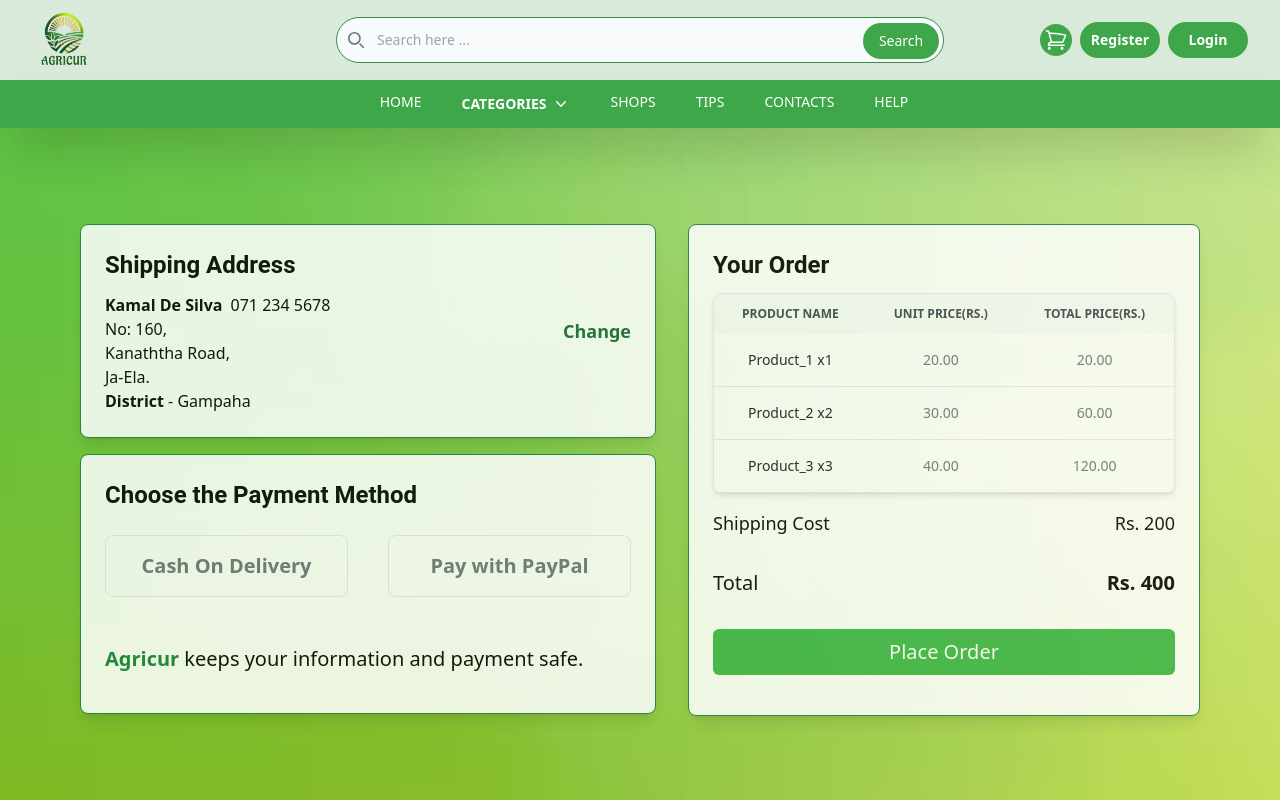
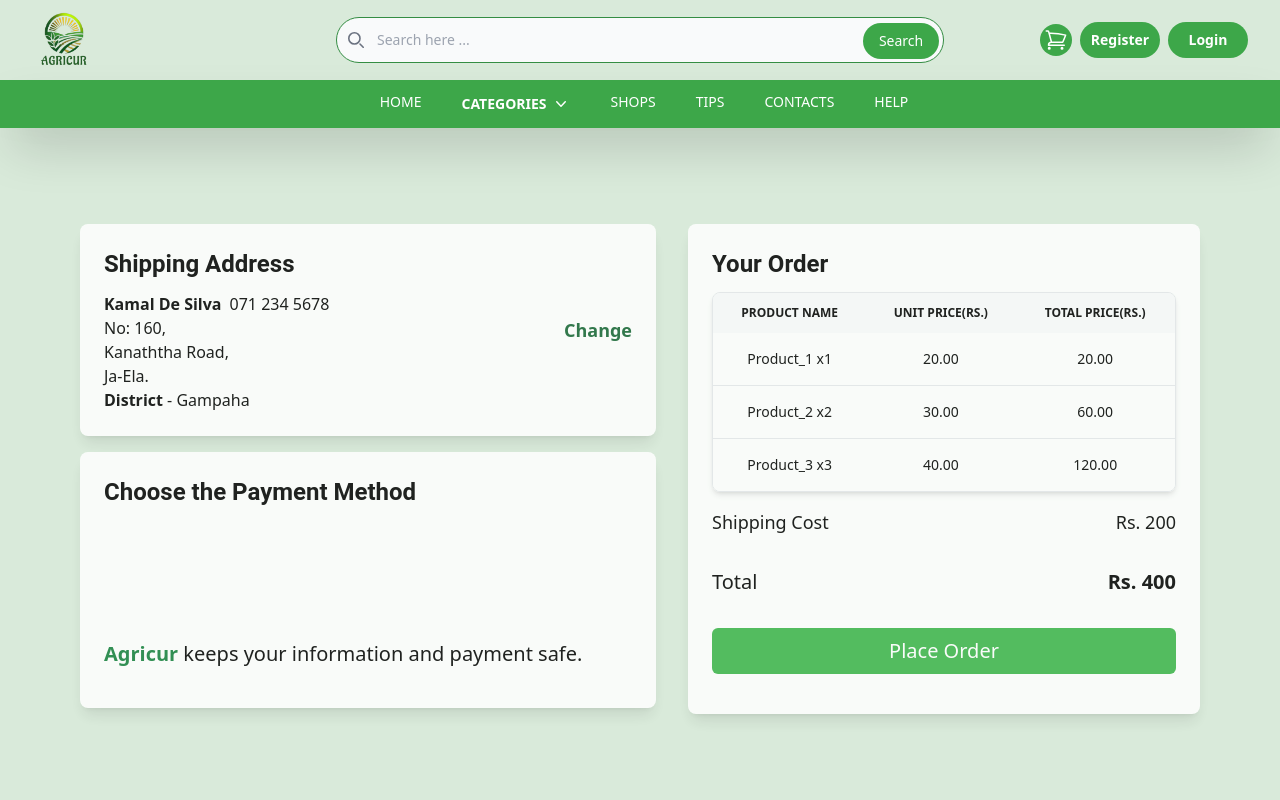
Before and after one commit to Agricur/Agricur-E-Marketplace, a React (Create React App) app: page /checkout in a window 1280 px wide. Shown: the top 800 px of the page. Built offline with nearby package versions, Linux system fonts and the light colour scheme.

Commit message:
update files

```diff
--- a/src/Component/Checkout/Checkout.jsx
+++ b/src/Component/Checkout/Checkout.jsx
@@ -1,16 +1,16 @@
 import React from "react";
+// import { Navigate } from "react-router-dom";
 
 const Checkout = () => {
 
   const handlePlaceOrder = () => {
-    // Implement the logic to place the order here
-    console.log('Order placed!');
+   console.log("Order Placed");
   }
 
   return (
     <div className="m-4 sm:m-8 md:m-16 flex flex-col sm:flex-row">
       <div className="flex-col m-4 sm:m-8 md:m-4 md:basis-1/2">
-        <div className="bg-white opacity-85 shadow-lg border border-green-700 rounded-lg p-6 flex flex-row justify-between items-center my-4">
+        <div className="bg-white opacity-85 shadow-lg  rounded-lg p-6 flex flex-row justify-between items-center my-4">
           <div>
             <h1 className="text-2xl font-Roboto font-semibold mb-3">
               Shipping Address
@@ -32,7 +32,7 @@ const Checkout = () => {
             </button>
           </div>
         </div>
-        <div className="bg-white opacity-85 shadow-lg border border-green-700 rounded-lg p-6">
+        <div className="bg-white opacity-85 shadow-lg rounded-lg p-6">
           <h1 className="text-2xl font-Roboto font-semibold mb-6">
             Choose the Payment Method
           </h1>
@@ -48,9 +48,9 @@ const Checkout = () => {
               ></input>
               <label
                 for="hosting-small"
-                class="flex w-full p-4 text-gray-500 bg-white border border-gray-200 rounded-lg cursor-pointer dark:hover:text-gray-300 dark:border-gray-700 dark:peer-checked:text-green-500 peer-checked:border-green-600 peer-checked:text-green-600 hover:text-gray-600 hover:bg-gray-100 dark:text-gray-400 dark:bg-gray-800 dark:hover:bg-gray-700"
+                class="flex w-full p-4 text-white rounded-lg cursor-pointer dark:hover:text-gray-300 dark:border-gray-700 dark:peer-checked:text-green-500 peer-checked:border-green-600 peer-checked:text-green-600 hover:text-gray-600 hover:bg-gray-100 dark:text-gray-400 dark:bg-[#3da749] dark:hover:bg-[#296b33]"
               >
-                <div class="w-full text-center text-xl font-semibold">
+                <div class="w-full text-white text-center text-xl font-semibold">
                   Cash On Delivery
                 </div>
               </label>
@@ -65,9 +65,9 @@ const Checkout = () => {
               ></input>
               <label
                 for="hosting-big"
-                class="flex w-full p-4 text-gray-500 bg-white border border-gray-200 rounded-lg cursor-pointer dark:hover:text-gray-300 dark:border-gray-700 dark:peer-checked:text-green-500 peer-checked:border-green-600 peer-checked:text-green-600 hover:text-gray-600 hover:bg-gray-100 dark:text-gray-400 dark:bg-gray-800 dark:hover:bg-gray-700"
+                class="flex w-full p-4 text-gray-500 bg-white  rounded-lg cursor-pointer dark:hover:text-gray-300 dark:border-gray-700 dark:peer-checked:text-green-500 peer-checked:border-green-600 peer-checked:text-green-600 hover:text-gray-600 hover:bg-gray-100 dark:text-gray-400 dark:bg-[#3da749] dark:hover:bg-[#296b33]"
               >
-                <div class="w-full text-center text-xl font-semibold">
+                <div class="w-full text-white  text-center text-xl font-semibold">
                   Pay with PayPal
                 </div>
               </label>
@@ -77,14 +77,14 @@ const Checkout = () => {
         </div>
       </div>
       <div className="flex-auto m-4 sm:m-8 md:m-4 md:basis=1/2">
-        <div className="bg-white opacity-85 shadow-lg border border-green-700 rounded-lg p-6 flex flex-col w-full my-4">
+        <div className="bg-white opacity-85 shadow-lg rounded-lg p-6 flex flex-col w-full my-4">
           <h1 className="text-2xl font-Roboto font-semibold mb-3">
             Your Order
           </h1>
 
           <div class="relative overflow-x-auto border shadow-md rounded-lg sm:rounded-lg">
-            <table class="w-full text-sm text-center text-gray-500 dark:text-gray-400">
-              <thead class="text-xs text-gray-700 uppercase bg-gray-50 dark:bg-gray-700 dark:text-gray-400">
+            <table class="w-full text-sm text-center text-black dark:text-balck">
+              <thead class="text-xs text-black uppercase bg-gray-50 dark:bg-[#3da749] dark:text-black">
                 <tr>
                   <th scope="col" class="py-3">
                     Product name
@@ -98,30 +98,30 @@ const Checkout = () => {
                 </tr>
               </thead>
               <tbody>
-                <tr class="bg-white border-b dark:bg-gray-800 dark:border-gray-700 hover:bg-gray-50 dark:hover:bg-gray-600">
+                <tr class="bg-white border-b text-black  dark:bg-[#d9eada] dark:border-gray-700 hover:bg-gray-50 dark:hover:bg-[#89a88b]">
                   <th
                     scope="row"
-                    class="py-4 font-medium text-gray-900 whitespace-nowrap dark:text-white"
+                    class="py-4 font-medium text-black whitespace-nowrap dark:text-black"
                   >
                     Product_1  x1
                   </th>
                   <td class="py-4">20.00</td>
                   <td class="py-4">20.00</td>
                 </tr>
-                <tr class="bg-white border-b dark:bg-gray-800 dark:border-gray-700 hover:bg-gray-50 dark:hover:bg-gray-600">
+                <tr class="bg-white border-b dark:bg-[#d9eada] dark:border-gray-700 hover:bg-[#d9eada]  dark:hover:bg-[#89a88b]">
                   <th
                     scope="row"
-                    class="py-4 font-medium text-gray-900 whitespace-nowrap dark:text-white"
+                    class="py-4 font-medium text-black whitespace-nowrap  "
                   >
                     Product_2  x2
                   </th>
                   <td class="py-4">30.00</td>
                   <td class="py-4">60.00</td>
                 </tr>
-                <tr class="bg-white dark:bg-gray-800 hover:bg-gray-50 dark:hover:bg-gray-600">
+                <tr class="bg-white dark:bg-[#d9eada] hover:bg-gray-50 dark:hover:bg-[#89a88b]">
                   <th
                     scope="row"
-                    class="py-4 font-medium text-gray-900 whitespace-nowrap dark:text-white"
+                    class="py-4 font-medium text-black whitespace-nowrap dark:text-black"
                   >
                     Product_3  x3
                   </th>
--- a/src/Component/Item/oneItemCom.jsx
+++ b/src/Component/Item/oneItemCom.jsx
@@ -101,7 +101,7 @@ const ProductDetailPage = (item) => {
 
         {/* Middle Rectangle: Product Info */}
         <div className="md:col-span-1">
-          <div className="border rounded p-4 mb-4 bg-[#badfa2]">
+          <div className="border shadow-lg  rounded p-4 mb-4 bg-[#d9eada]">
             <h2 className="text-3xl font-bold mb-2">{item.item.name}</h2>
             <div className="flex items-center mb-2">
               <div class="flex items-center">
@@ -197,6 +197,7 @@ const ProductDetailPage = (item) => {
                   {/* Star SVG */}
                 </svg>
                 {/* Add more stars here based on your shop rating */}
+                <StarRating rating={4.95} />
                 <p class="ml-2 text-sm font-medium text-black-500 dark:text-black-400">
                   4.95 out of 5
                 </p>
--- a/src/Component/ShopHomeSettings/ShopSettings.jsx
+++ b/src/Component/ShopHomeSettings/ShopSettings.jsx
@@ -137,7 +137,10 @@ const ShopSettings = ({ user_id }) => {
               }`}
               onClick={() => setSelectedNavItem("Seller's Acount")}
             >
-              Seller's Account
+              <a href="/sellerAccount">
+                Seller's Account
+              </a>
+
             </button>
           </div>
         </div>
--- a/src/Component/ShopView/ShopCard.jsx
+++ b/src/Component/ShopView/ShopCard.jsx
@@ -2,11 +2,11 @@ import React from 'react'
 import { Link } from 'react-router-dom'
 import StarRating from '../Rating/StarRating';
 
-const ShopCard = ({ key, name, image, rating }) => {
+const ShopCard = ({ key, name, image, rating,href }) => {
 
   return (
     <>
-      <Link to={`/shop/${key}`} className="block">
+      <Link to={`${href}`} className="block">
       {/* Wrap the card with a Link */}
         <div key={key} className="rounded-lg h-full bg-slate-100 p-4 shadow-2xl border hover:bg-opacity-90
         dark:bg-slate-100 opacity-90 hover:opacity-100">
--- a/src/Component/ShopView/ShopsView.jsx
+++ b/src/Component/ShopView/ShopsView.jsx
@@ -10,66 +10,77 @@ const shopData = [
     name: "Farmers Market",
     image: Shop,
     rating: 4.5,
+    href: "/shophome",
   },
   {
     id: 2,
     name: "Green Acres",
     image: Shop,
     rating: 4.0,
+    href: "/shophome",
   },
   {
     id: 3,
     name: "Purples Acres",
     image: Shop,
     rating: 4.0,
+    href: "/shophome",
   },
   {
     id: 4,
     name: "Purples Acres",
     image: Shop,
     rating: 4.0,
+    href: "/shophome",
   },
   {
     id: 5,
     name: "Purples Acres",
     image: Shop,
     rating: 4.0,
+    href: "/shophome",
   },
   {
     id: 6,
     name: "Purples Acres",
     image: Shop,
     rating: 4.0,
+    href: "/shophome",
   },
   {
     id: 7,
     name: "Purples Acres",
     image: Shop,
     rating: 4.0,
+    href: "/shophome",
   },
   {
     id: 8,
     name: "Purples Acres",
     image: Shop,
     rating: 4.0,
+    href: "/shophome",
   },
   {
     id: 9,
     name: "Purples Acres",
     image: Shop,
     rating: 4.0,
+    href: "/shophome",
   },
   {
     id: 10,
     name: "Purples Acres",
     image: Shop,
     rating: 4.0,
+    href: "/shophome",
   },
   {
     id: 11,
     name: "Purples Acres",
     image: Shop,
     rating: 4.0,
+    href: "/shophome",
   },
 ];
 
@@ -101,6 +112,7 @@ const Shopsview = () => {
             name={shop.name}
             image={shop.image}
             rating={shop.rating}
+            href = {shop.href}
           />
         ))}
       </div>
--- a/src/Screens/CheckoutPage.jsx
+++ b/src/Screens/CheckoutPage.jsx
@@ -7,7 +7,7 @@ import Img from '../Images/herow.jpg'
 
 const CheckoutPage = () => {
   return (
-    <div className="bg-cover" style={{backgroundImage:`url(${Img})`}}>
+    <div className="bg-[#d9eada]">
         <Header />
         <Navbar />
         <Checkout />
```
Also changed, not shown: src/Component/Cart/Cart.jsx (+27 -13 lines), src/Component/Layout/Header.jsx (+25 -4 lines).
